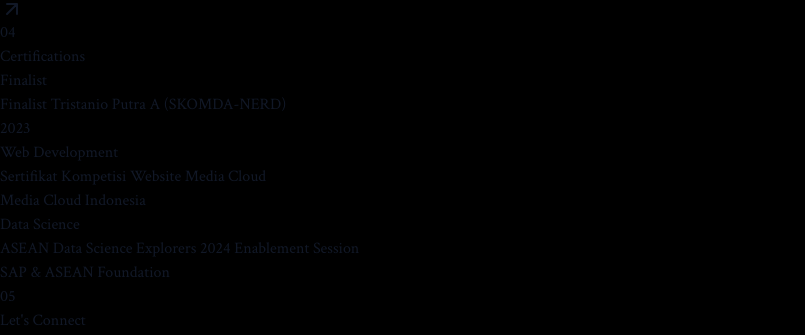
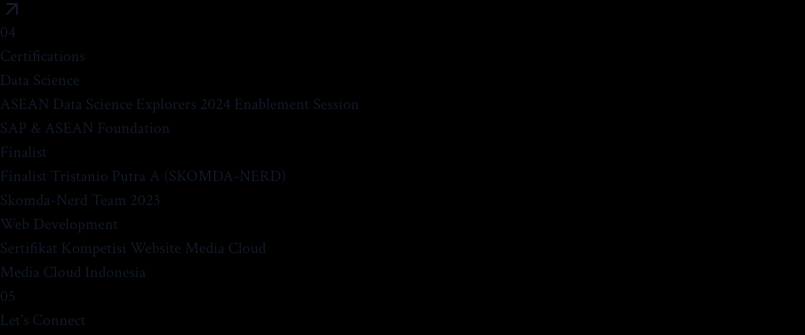
Before and after one commit to niookeyy/nio-melas, a React (Vite) app: page / in a window 1280 px wide. Shown: the part 1131-1466 px from the top of the page, without its empty margins (0-805 px from the left). Built offline with nearby package versions, Linux system fonts and the light colour scheme.

Commit message:
update responsif

```diff
--- a/src/sections/Certificates.jsx
+++ b/src/sections/Certificates.jsx
@@ -1,28 +1,33 @@
 import React, { useState } from 'react';
 import Label from './Label';
+
+// IMPORT GAMBAR (Ini kunci agar gambar tidak pecah/putih)
+import sapCert from '../assets/Sertifikat Tristanio Putra Armanto.png';
+import finalistCert from '../assets/finalist-skomda.png';
+import mediaCloudCert from '../assets/media-cloud.png';
 
 const Certificates = ({ onEnter, onLeave }) => {
   const [selectedImage, setSelectedImage] = useState(null);
 
   const certs = [
     {
+      category: 'Data Science',
+      title: 'ASEAN Data Science Explorers 2024 Enablement Session',
+      issuer: 'SAP & ASEAN Foundation',
+      img: sapCert
+    },
+    {
       category: 'Finalist',
       title: 'Finalist Tristanio Putra A (SKOMDA-NERD)',
-      issuer: '2023',
-      img: '/assets/finalist-skomda.png' // Ganti dengan path aslimu
+      issuer: 'Skomda-Nerd Team 2023',
+      img: finalistCert
     },
     {
       category: 'Web Development',
       title: 'Sertifikat Kompetisi Website Media Cloud',
       issuer: 'Media Cloud Indonesia',
-      img: '/assets/media-cloud.png'
-    },
-    {
-  category: 'Data Science',
-  title: 'ASEAN Data Science Explorers 2024 Enablement Session',
-  issuer: 'SAP & ASEAN Foundation',
-  img: '/assets/Sertifikat Tristanio Putra Armanto.png' // Pastikan file PDF sudah dikonversi ke PNG dengan nama ini
-}
+      img: mediaCloudCert
+    }
   ];
 
   return (
@@ -37,7 +42,7 @@
               className="cert-card"
               onMouseEnter={onEnter}
               onLeave={onLeave}
-              onClick={() => setSelectedImage(cert.img)} // Trigger Pop-up
+              onClick={() => setSelectedImage(cert.img)}
               style={{ cursor: 'pointer' }}
             >
               <span className="cert-cat">{cert.category}</span>
```
